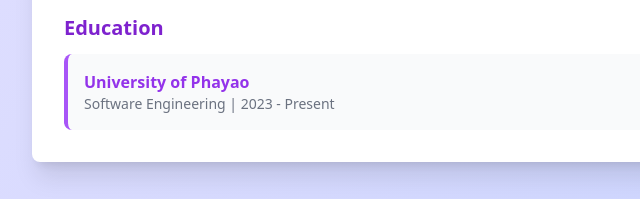
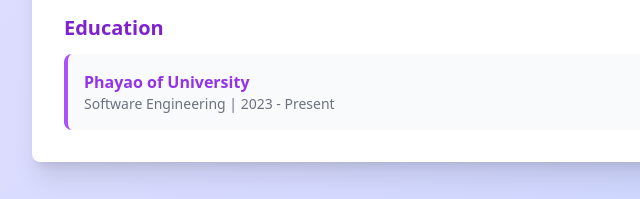
Before and after one commit to PhUBADINh/phubadinh.github.io, a website: page index.html in a window 1280 px wide. Shown: the part 1401-1600 px from the top of the page, 160-800 px from the left. Drawn offline with nearby package versions, Linux system fonts and the light colour scheme.

Commit message:
Update index.html

```diff
--- a/index.html
+++ b/index.html
@@ -3,7 +3,7 @@
 <head>
   <meta charset="UTF-8">
   <meta name="viewport" content="width=device-width, initial-scale=1.0">
-  <title>Resume01</title>
+  <title>Resume</title>
   <script src="https://cdn.tailwindcss.com"></script>
 </head>
 <body class="bg-gradient-to-br from-purple-100 to-indigo-200 py-10">
@@ -101,7 +101,7 @@
     <section>
       <h2 class="text-xl font-semibold text-purple-700 mb-3">Education</h2>
       <div class="p-4 border-l-4 border-purple-500 bg-gray-50 hover:bg-gray-100 rounded-lg transition-all duration-300">
-        <h3 class="font-semibold text-purple-600">University of Phayao</h3>
+        <h3 class="font-semibold text-purple-600">Phayao of University</h3>
         <p class="text-gray-500 text-sm">Software Engineering | 2023 - Present</p>
       </div>
     </section>
```
